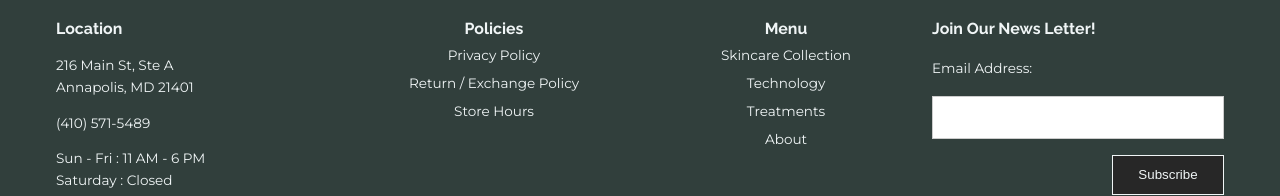
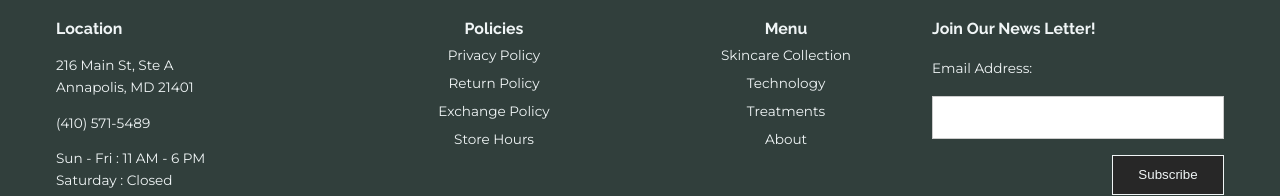
Before and after one commit to ora-sempre/ora-sempre-annapolis, a React (Create React App) app: page /technology/4LSKHGhk9o9xcDAvuv7W in a window 1280 px wide. Shown: the part 549-745 px from the top of the page. Built offline with nearby package versions, Linux system fonts and the light colour scheme; no server answers; the database is empty.

Commit message:
Add link to footer
Co-authored-by: Your Name <your.email@example.com>

```diff
--- a/src/components/layout/Footer.js
+++ b/src/components/layout/Footer.js
@@ -23,7 +23,8 @@ const Footer = () => {
         <div className="footer-policies">
           <h3>Policies</h3>
           <Link to={'/privacy-policy'}>Privacy Policy</Link>
-          <Link to={'/return-policy'}>Return / Exchange Policy</Link>
+          <Link to={'/return-policy'}>Return Policy</Link>
+          <Link to={'/return-policy'}>Exchange Policy</Link>
           <Link to={'/store-hours'}>Store Hours</Link>
         </div>
         <div className="navigation">
```
